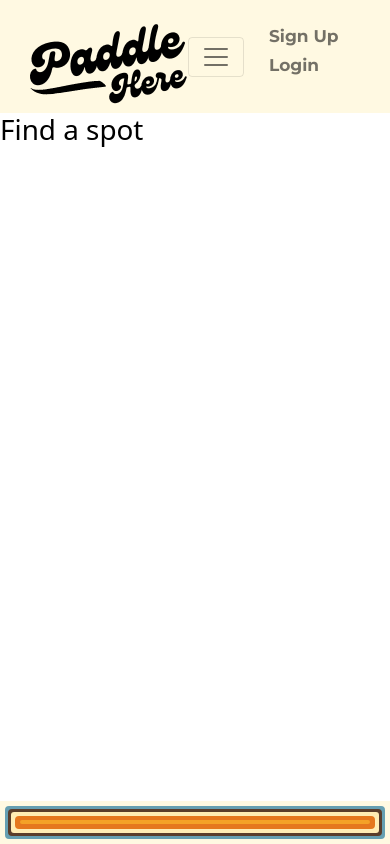
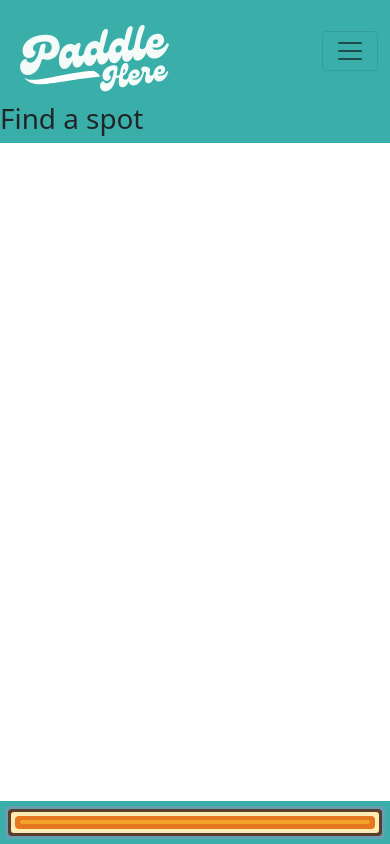
Before and after one commit to Taylor-Carr/Paddle-HERE, a Django app: page /blog/ in a window 390 px wide. Run offline with Django 4.2, Linux system fonts and the light colour scheme; data that the repository does not hold is empty.

Commit message:
tested and updated nav bar

```diff
--- a/blog/templates/base.html
+++ b/blog/templates/base.html
@@ -18,48 +18,39 @@
     <title>Paddle here</title>
 </head>
 
-<body>
+<body class="d-flex flex-column h-100 main-bg">
 
-<!-- Navigation -->
+<!-- Nav Bar -->
 <nav class="navbar navbar-expand-lg navbar-light">
-  <div class="container-fluid collapse navbar-collapse">
-
-    <a class="active brand" href="{% url 'home' %}">
-      <img src="/static/images/paddle here logo new.png">
-    </a>
-
-    <button class="navbar-toggler" type="button" data-bs-toggle="collapse" data-bs-target="#navbarText" aria-controls="navbarText" aria-expanded="false" aria-label="Toggle navigation">
+  <div class="container-fluid">
+    <a class="active  brand" href="{% url 'home' %}"><img src="/static/images/pd logo.png"></a>
+    <button class="navbar-toggler" type="button" data-bs-toggle="collapse" data-bs-target="#navbarText"
+      aria-controls="navbarText" aria-expanded="false" aria-label="Toggle navigation">
       <span class="navbar-toggler-icon"></span>
     </button>
-
+    <div class="collapse navbar-collapse" id="navbarText">
       <ul class="navbar-nav me-auto mb-2 mb-lg-0">
-
         {% if user.is_authenticated %}
-
         <li class="nav-item">
-        <a class="nav-link" href="{% url 'add_post' %}">Share a Spot</a>
+          <a class="nav-link" href="{% url 'add_post' %}" id="navbarText">Share a Spot</a>
         </li>
-
         <li class="nav-item">
-        <a class="nav-link" href="{% url 'logout' %}">Logout</a>
+          <a class="nav-link" href="{% url 'logout' %}" id="navbarText">Logout</a>
         </li>
-
         {% else %}
-
         <li class="nav-item">
-        <a class="nav-link" href="{% url 'register' %}">Sign Up</a>
+          <a class="nav-link" href="{% url 'register' %}" id="navbarText">Sign Up</a>
         </li>
-
         <li class="nav-item">
-        <a class="nav-link" href="{% url 'login' %}">Login</a>
+          <a class="nav-link" href="{% url 'login' %}" id="navbarText">Login</a>
         </li>
-
-  {% endif%}
-
+        {% endif %}
       </ul>
-            <span class="navbar-text text-muted"></span>
+      <span class="navbar-text text-muted"> </span>
+    </div>
   </div>
 </nav>
+
 
 <!--- Main --->
 <main>
@@ -72,7 +63,7 @@
 
 <!--- Footer -->
 <footer class="footer mt-auto fixed-bottom">
-<div class="beige m-0">
+<div class="white m-0">
   <div class="blue">
     <div class="brown">
       <div class="yellow">
--- a/blog/templates/home.html
+++ b/blog/templates/home.html
@@ -1,4 +1,4 @@
-{% extends 'base.html' %} {% load static %}
+{% extends 'base.html' %}
 {% block content %}
 
 
@@ -6,26 +6,27 @@
 <div class="container">
    {% for post in object_list %}
    <div class="blog-grid">
-      <div class="card">
-         <a href ="{% url 'blog_details' post.pk %}"></a>
-            <div class="post-body"><p>{{ post.body | slice:":150" }}</p></div>
-               <div class="card__content">
+      <div class="card" >
+         <a href ="{% url 'blog_details' post.pk %}" class="underline-removed">
+            <div class="post-title">{{ post.title}}</div>
+               <div class="post-body"><p>{{ post.body | slice:":150" }}</p></div>
+                   <div class="card-author-content">
                   <!---Add category location-->
-               <h2 class="post-location"><a href ="{% url 'blog_details' post.pk %}">{{ post.location }}</h2>
-               <h3 class="post-author">Posted by: {{ post.author.first_name }} {{ post.author.last_name }}</h3>
-               <h3 class="post-date">{{ post.post_date}}</h3>
-               <a href="{% url 'delete_post' post.pk %}">Delete post</a> - <a href="{% url 'update_post' post.pk %}"> Edit post</a>
-               <br/>
-               </div>
+                     <h2 class="post-location">{{ post.category }} - {{ post.location }}</h2>
+                     <h3 class="post-author">Posted by: {{ post.author.first_name }} {{ post.author.last_name }}</h3>
+                     <h3 class="post-date">{{ post.post_date}}</h3>
+               <!---this might not look right on the home page <a href="{% url 'delete_post' post.pk %}">Delete post</a> - <a href="{% url 'update_post' post.pk %}"> Edit post</a>--->
+                     <br/>
+            </div>
          </a>
       </div>
    </div>
 </div>
 
-{% if user.is_authenticated and user.id == post.author.id%}<!---update this so delete and edit don't show for other users-->
+{% if user.is_authenticated and user.id == post.author.id%}<!---update this so delete and edit don't show for other users
 
    <a href="{% url 'delete_post' post.pk %}">Delete post</a> - <a href="{% url 'update_post' post.pk %}"> Edit post</a>
-   <br/>
+   <br/>-->
 
 {% else %}
 
--- a/static/css/style.css
+++ b/static/css/style.css
@@ -1,35 +1,35 @@
 
 
 main {
-    color: black;
-    background-color:  white;
+    background-color: #3aafa9;
 }
 
 /*     Nav Bar  */
 
 nav {
-  background-color: #FFF9E2;
+  background: #3aafa9;
 }
 
 nav img {
   margin-top: 15px;
-  margin-left: 15px;
+  margin-left: 1.6em;
 }
 
-.nav-link {
+.navbar-nav .nav-item:nth-child(1) .nav-link,
+.navbar-nav .nav-item:nth-child(2) .nav-link,
+.navbar-nav .nav-item:nth-child(3) .nav-link,
+.navbar-nav .nav-item:nth-child(4) .nav-link {
     font-family: 'Montserrat', sans-serif;
     font-weight: bold;
-    font-size: 17px;
-    color:black;
-    margin-left: 25px;
-    padding:0px 0px 0px 8px;
-    border-bottom: 3px solid transparent;
+    font-size: 20px;
+    color:#F5FBF9;
+    margin-left: 3em;
+    margin-right: 25px;
+    border-bottom: 2px solid transparent;
     transition: border-color 0.2s ease;
     position: relative;
-}
-
-.nav-link:hover {
-  border-color: black;
+    padding-bottom: 0;
+    box-sizing: border-box;
 }
 
 /* Add blog post styling */
@@ -104,11 +131,11 @@ nav img {
 
   /* Footer */
 
-.beige {
+.white {
   position: relative;
   padding: 0.1px;
-  border: 5px solid #FFF9E2;
-  background-color: #FFF9E2;
+  border: 5px solid #3aafa9;
+  background-color: #3aafa9;
   display: flex;
   align-items: center;
 }
@@ -208,3 +235,12 @@ nav img {
     padding-top: 5px;
     padding-bottom: 5px;
 }
+
+
+/* Media Querys */
+
+@media (max-width: 768px) {
+  nav img {
+      margin-left: 0.3em;
+  }
+}
```
Also changed, not shown: other parts of static/css/style.css (+37 -10 lines), blog/templates/blog_details.html (+6 -5 lines), static/images/paddle here logo new.png (deleted), static/images/pd logo.png (added), static/js/script.js (added). Lines whose indentation alone changed are shown as unchanged.
